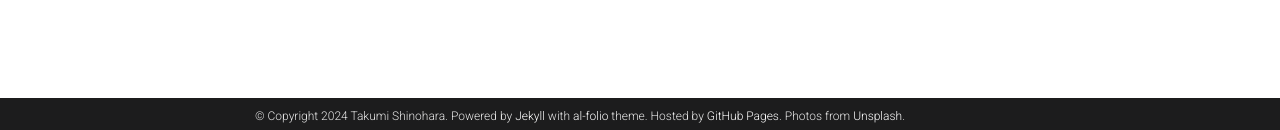
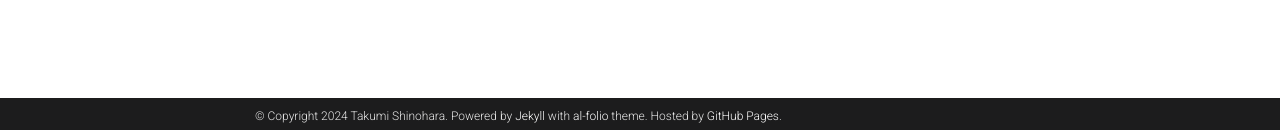
Before and after one commit to Takumi-Shinohara/Takumi-Shinohara.github.io, a Jekyll site: the page built from _pages/publications.md, in a window 1280 px wide. Shown: the part 767-897 px from the top of the page. Built offline with Jekyll 4.4.1, drawn with Linux system fonts in a browser that asks for light colours; comment, search, counter and statistics services are not loaded; a style sheet for code colours, icons or effects is not loaded.

Commit message:
Update _config.yml

```diff
--- a/_config.yml
+++ b/_config.yml
@@ -6,13 +6,12 @@ title: blank # the website title (if blank, full name will be used instead)
 first_name: Takumi
 middle_name:
 last_name: Shinohara
-email: takumis@nl.sd.keio.ac.jp
+email: takumis@nl.sd.keio.ac.jp #
 description: > # the ">" symbol means to ignore newlines until "footer_text:"
   A simple, whitespace theme for academics. Based on [*folio](https://github.com/bogoli/-folio) design.
 footer_text: >
   Powered by <a href="https://jekyllrb.com/" target="_blank">Jekyll</a> with <a href="https://github.com/alshedivat/al-folio">al-folio</a> theme.
   Hosted by <a href="https://pages.github.com/" target="_blank">GitHub Pages</a>.
-  Photos from <a href="https://unsplash.com" target="_blank">Unsplash</a>.
 keywords: jekyll, jekyll-theme, academic-website, portfolio-website  # add your own keywords or leave empty
 
 lang: en # the language of your site (for example: en, fr, cn, ru, etc.)
```
